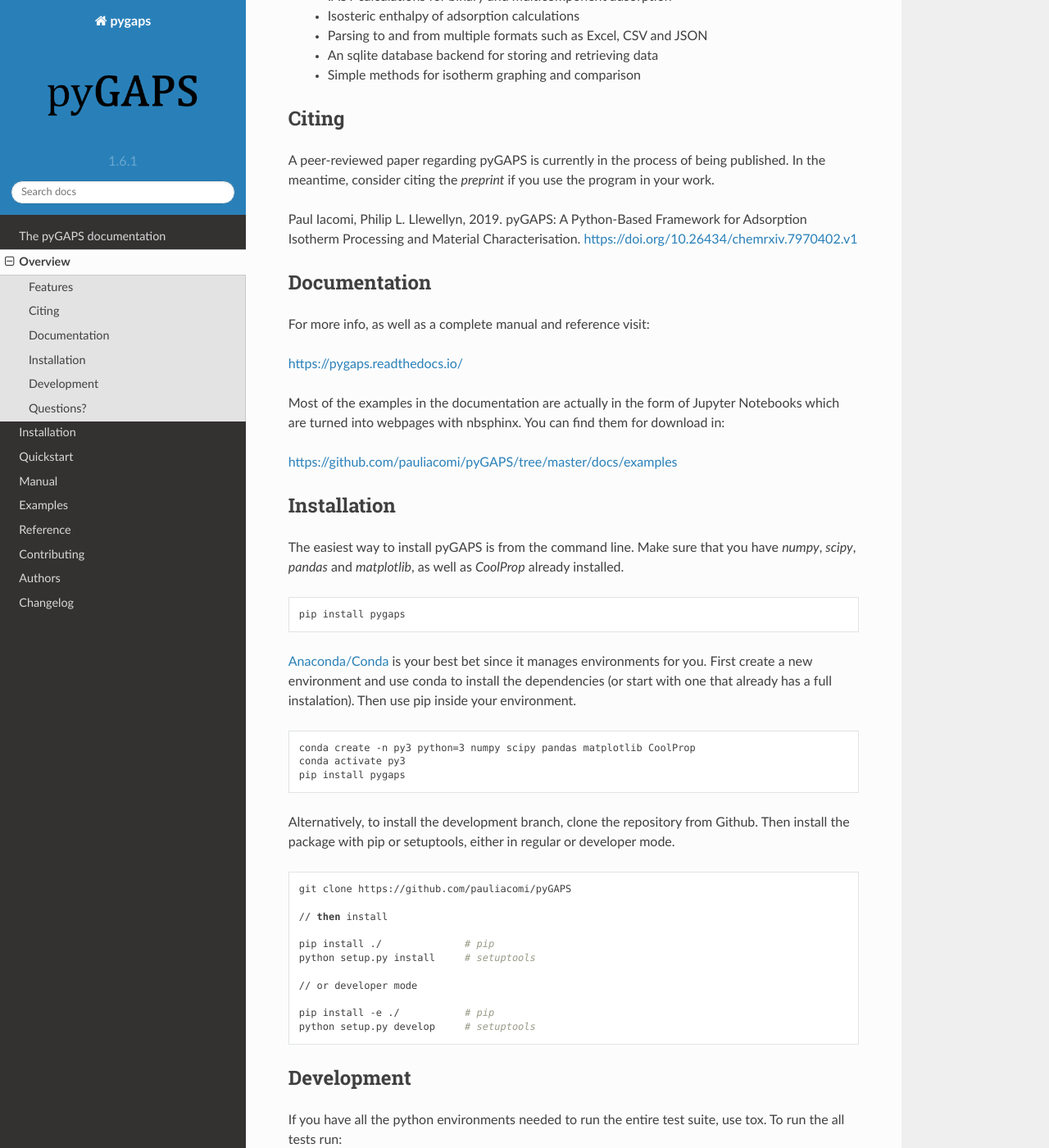
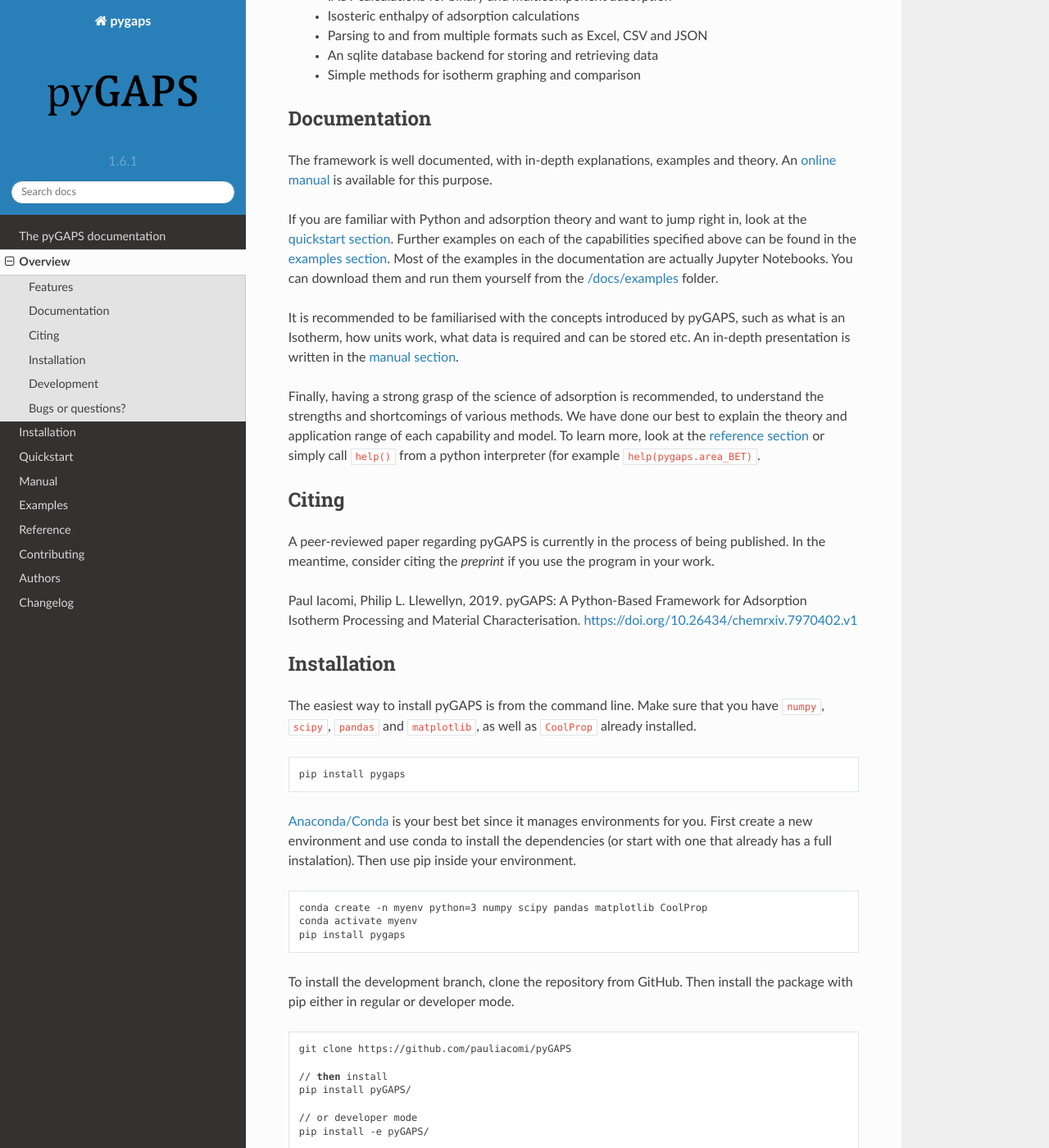
Before and after one commit to pauliacomi/pyGAPS, a Sphinx documentation site: the page built from docs/readme.rst, in a window 1280 px wide and 1400 px high, scrolled down 894 px. Shown: the whole window at 82% size. Built offline with Sphinx 7.4.7 and the Read the Docs theme 2.0.0, drawn with Linux system fonts in a browser that asks for light colours; some of the changed text lies outside the part shown.

Commit message:
better readme and contributing

```diff
--- a/README.rst
+++ b/README.rst
@@ -2,7 +2,8 @@
 Overview
 ========
 
-pyGAPS (Python General Adsorption Processing Suite) is a framework for adsorption data analysis written in Python 3.
+pyGAPS (Python General Adsorption Processing Suite) is a framework for
+adsorption data analysis and fitting written in Python 3.
 
 .. start-badges
 
@@ -81,7 +82,8 @@ Features
 ========
 
     - Advanced adsorption data import and manipulation
-    - Routine analysis such as BET/Langmuir surface area, t-plot, alpha-s, Dubinin plots etc.
+    - Routine analysis such as BET/Langmuir surface area, t-plot, alpha-s,
+      Dubinin plots etc.
     - Pore size distribution calculations for mesopores (BJH, Dollimore-Heal)
     - Pore size distribution calculations for micropores (Horvath-Kawazoe)
     - Pore size distribution calculations using DFT kernels
@@ -91,6 +93,36 @@ Features
     - Parsing to and from multiple formats such as Excel, CSV and JSON
     - An sqlite database backend for storing and retrieving data
     - Simple methods for isotherm graphing and comparison
+
+Documentation
+=============
+
+The framework is well documented, with in-depth explanations, examples and
+theory. An `online manual <https://pygaps.readthedocs.io/>`__ is available
+for this purpose.
+
+If you are familiar with Python and adsorption theory and want to jump right
+in, look at the `quickstart
+section <https://pygaps.readthedocs.io/en/latest/examples/quickstart.html>`__.
+Further examples on each of the capabilities specified above can be found
+in the `examples section <https://pygaps.readthedocs.io/en/latest/examples/index.html>`__.
+Most of the examples in the documentation are actually Jupyter Notebooks.
+You can download them and run them yourself from the
+`/docs/examples <https://github.com/pauliacomi/pyGAPS/tree/master/docs/examples>`__
+folder.
+
+It is recommended to be familiarised with the concepts introduced by pyGAPS,
+such as what is an Isotherm, how units work, what data is required
+and can be stored etc. An in-depth presentation is written in the
+`manual section <https://pygaps.readthedocs.io/en/latest/manual/index.html>`__.
+
+Finally, having a strong grasp of the science of adsorption is recommended,
+to understand the strengths and shortcomings of various methods. We have
+done our best to explain the theory and application range of each
+capability and model. To learn more, look at the
+`reference section <https://pygaps.readthedocs.io/en/latest/reference/index.html>`__
+or simply call ``help()`` from a python interpreter (for example
+``help(pygaps.area_BET)``.
 
 Citing
 ======
@@ -104,26 +136,12 @@ pyGAPS: A Python-Based Framework for Adsorption Isotherm
 Processing and Material Characterisation.
 https://doi.org/10.26434/chemrxiv.7970402.v1
 
-
-Documentation
-=============
-
-For more info, as well as a complete manual and reference visit:
-
-https://pygaps.readthedocs.io/
-
-Most of the examples in the documentation are actually in the form of Jupyter Notebooks
-which are turned into webpages with nbsphinx. You can find them for download in:
-
-https://github.com/pauliacomi/pyGAPS/tree/master/docs/examples
-
-
 Installation
 ============
 
 The easiest way to install pyGAPS is from the command line.
-Make sure that you have `numpy`, `scipy`, `pandas` and `matplotlib`, as well as
-`CoolProp` already installed.
+Make sure that you have ``numpy``, ``scipy``, ``pandas`` and ``matplotlib``,
+as well as ``CoolProp`` already installed.
 
 .. code-block:: bash
 
@@ -131,79 +149,45 @@ Make sure that you have `numpy`, `scipy`, `pandas` and `matplotlib`, as well as
 
 `Anaconda/Conda <https://www.anaconda.com/>`__ is your best bet since it manages
 environments for you. First create a new environment and use conda to
-install the dependencies (or start with one that already has a full instalation).
-Then use pip inside your environment.
+install the dependencies (or start with one that already has a full
+instalation). Then use pip inside your environment.
 
 .. code-block:: bat
 
-    conda create -n py3 python=3 numpy scipy pandas matplotlib CoolProp
-    conda activate py3
+    conda create -n myenv python=3 numpy scipy pandas matplotlib CoolProp
+    conda activate myenv
     pip install pygaps
 
-Alternatively, to install the development branch, clone the repository from Github.
-Then install the package with pip or setuptools, either in regular or developer mode.
+To install the development branch, clone the repository from GitHub.
+Then install the package with pip either in regular or developer mode.
 
 .. code-block:: bash
 
     git clone https://github.com/pauliacomi/pyGAPS
 
     // then install
-
-    pip install ./              # pip
-    python setup.py install     # setuptools
+    pip install pyGAPS/
 
     // or developer mode
-
-    pip install -e ./           # pip
-    python setup.py develop     # setuptools
+    pip install -e pyGAPS/
 
 Development
 ===========
 
-If you have all the python environments needed to run the entire test suite,
-use tox. To run the all tests run::
+If you want to contribute to pyGAPS or develop your own code
+from the package, check out the detailed information
+`here <https://pygaps.readthedocs.io/en/latest/contributing.html>`__.
 
-    tox
-
-Note, to combine the coverage data from all the tox environments run:
-
-.. list-table::
-    :widths: 10 90
-    :stub-columns: 1
-
-    - - Windows
-      - ::
-
-            set PYTEST_ADDOPTS=--cov-append
-            tox
-
-    - - Other
-      - ::
-
-            PYTEST_ADDOPTS=--cov-append tox
-
-For testing only with the environment you are currently on, run instead
-
-.. code-block:: bash
-
-    python setup.py test
-
-    # or run pytest
-
-    pytest
-
-Alternatively, you can depend on
-`TravisCI <https://travis-ci.org/pauliacomi/pyGAPS>`__ for testing,
-which will be slower overall but should have all the environments required.
-
-Questions?
-==========
-
-I'm more than happy to answer any questions. Shoot an email to
-mail( at )pauliacomi.com or find me on some social media.
+Bugs or questions?
+==================
 
 For any bugs found, please open an
 `issue <https://github.com/pauliacomi/pyGAPS/issues/>`__ or, even better,
 submit a `pull request <https://github.com/pauliacomi/pyGAPS/pulls/>`__.
 It'll make my life easier.
 This also applies to any features which you think might benefit the project.
+
+I'm also more than happy to answer any questions.
+Shoot an email to
+mail( at )pauliacomi.com or find me on
+at https://www.pauliacomi.com or on `Twitter <https://twitter.com/i0_stream>`__.
--- a/docs/conf.py
+++ b/docs/conf.py
@@ -61,7 +61,7 @@ master_doc = 'index'
 
 # General information about the project.
 project = 'pygaps'
-year = '2018'
+year = '2019'
 author = 'Paul Iacomi'
 copyright = '{0}, {1}'.format(year, author)
 version = release = '1.6.1'
```
Also changed, not shown: CONTRIBUTING.rst (+27 -11 lines).
